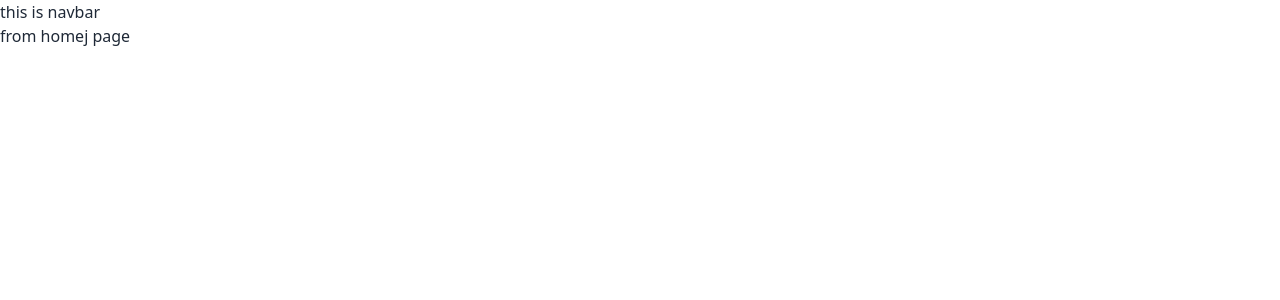
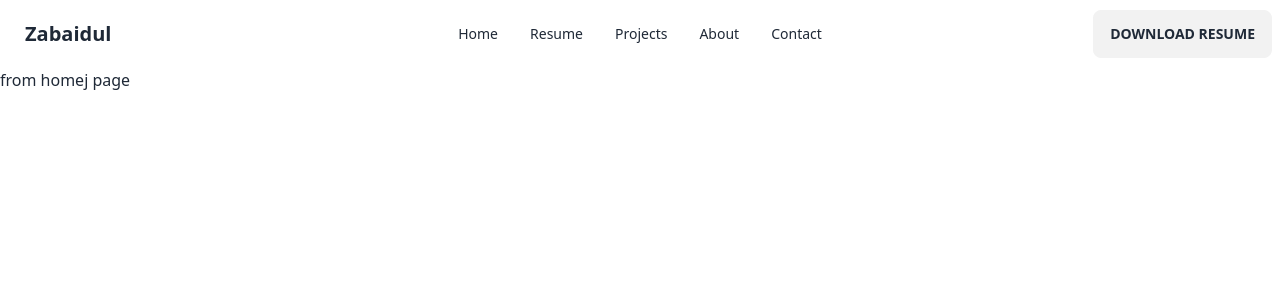
Before and after one commit to zabaidulbd/portfolio-website, a React (Vite) app: page / in a window 1280 px wide. Shown: the top 300 px of the page. Built offline with nearby package versions, Linux system fonts and the light colour scheme.

Commit message:
add navbar

```diff
--- a/src/shared/Navbar/Navbar.jsx
+++ b/src/shared/Navbar/Navbar.jsx
@@ -1,9 +1,23 @@
-
+import { Link } from "react-router-dom";
 
 const Navbar = () => {
     return (
-        <div>
-            <h1>this is navbar</h1>
+        <div className="navbar bg-base-100">
+            <div className="navbar-start">
+                <a className="btn btn-ghost normal-case text-xl">Zabaidul</a>
+            </div>
+            <div className="navbar-center hidden lg:flex">
+                <ul className="menu menu-horizontal px-1">
+                    <li><Link to='/'>Home</Link></li>
+                    <li><Link to='resume'>Resume</Link></li>
+                    <li><Link to='projects'>Projects</Link></li>
+                    <li><Link to='about'>About</Link></li>
+                    <li><Link to='contact'>Contact</Link></li>
+                </ul>
+            </div>
+            <div className="navbar-end">
+                <a className="btn">Download Resume</a>
+            </div>
         </div>
     );
 };
```
